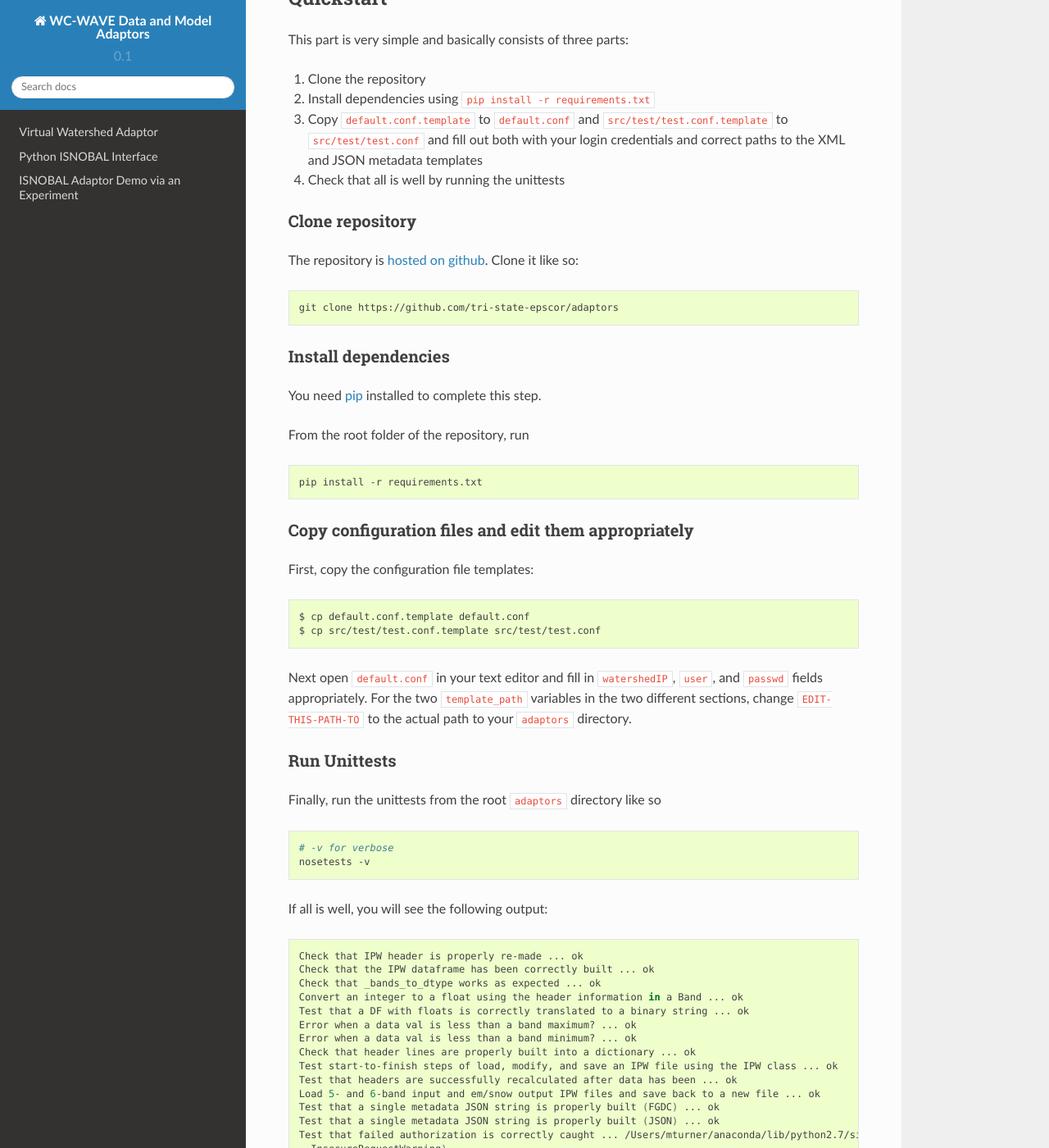
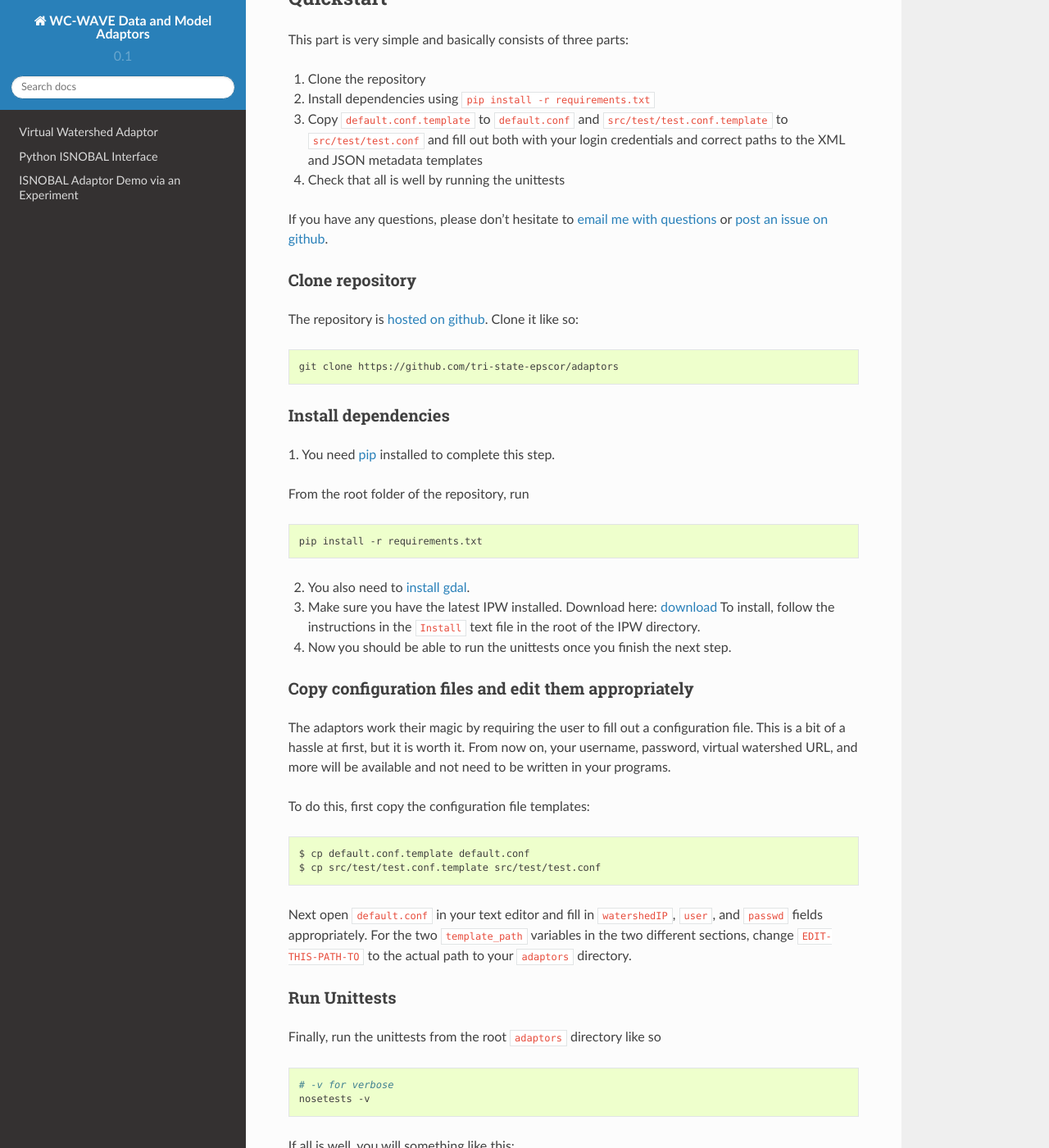
Before and after one commit to VirtualWatershed/vw-py, a Sphinx documentation site: the page built from doc/source/index.rst, in a window 1280 px wide and 1400 px high, scrolled down 1076 px. Shown: the whole window at 82% size. Built offline with Sphinx 7.4.7 and the Read the Docs theme 2.0.0, drawn with Linux system fonts in a browser that asks for light colours; some of the changed text lies outside the part shown.

```diff
--- a/doc/source/index.rst
+++ b/doc/source/index.rst
@@ -52,6 +52,9 @@ This part is very simple and basically consists of three parts:
    templates
 4. Check that all is well by running the unittests
 
+If you have any questions, please don't hesitate to `email me with questions
+<mailto:maturner@uidaho.edu>`_ or `post an issue on github <https://github.com/tri-state-epscor/adaptors/issues>`_.
+
 Clone repository
 ----------------
 
@@ -66,7 +69,7 @@ like so:
 Install dependencies
 --------------------
 
-You need `pip <https://pypi.python.org/pypi/pip>`_ installed to complete this
+1. You need `pip <https://pypi.python.org/pypi/pip>`_ installed to complete this
 step.
 
 From the root folder of the repository, run
@@ -75,10 +78,23 @@ From the root folder of the repository, run
 
     pip install -r requirements.txt
 
+2. You also need to `install gdal <https://trac.osgeo.org/gdal/wiki/BuildingOnMac>`_.
+
+3. Make sure you have the latest IPW installed. Download here:
+   `download </downloads/ipw-2.1.0.tar.gz>`_ To install, follow the instructions
+   in the ``Install`` text file in the root of the IPW directory.
+
+4. Now you should be able to run the unittests once you finish the next step.
+
 Copy configuration files and edit them appropriately
 ----------------------------------------------------
 
-First, copy the configuration file templates:
+The adaptors work their magic by requiring the user to fill out a configuration
+file. This is a bit of a hassle at first, but it is worth it. From now on,
+your username, password, virtual watershed URL, and more will be available
+and not need to be written in your programs.
+
+To do this, first copy the configuration file templates:
 
 .. code-block:: bash
 
@@ -100,7 +116,7 @@ Finally, run the unittests from the root ``adaptors`` directory like so
     # -v for verbose
     nosetests -v
 
-If all is well, you will see the following output:
+If all is well, you will something like this:
 
 .. code-block:: bash
 
@@ -131,6 +147,9 @@ If all is well, you will see the following output:
 
     OK
 
+It's ok if there are more tests as tests are added with new functionality. The
+important thing is that the tests run and that they pass (i.e. you see "OK"
+as the last line of output.
 
 Indices and tables
 ==================
```
Also changed, not shown: README.md (+0 -244 lines), doc/source/watershed.rst (+7 -0 lines).
